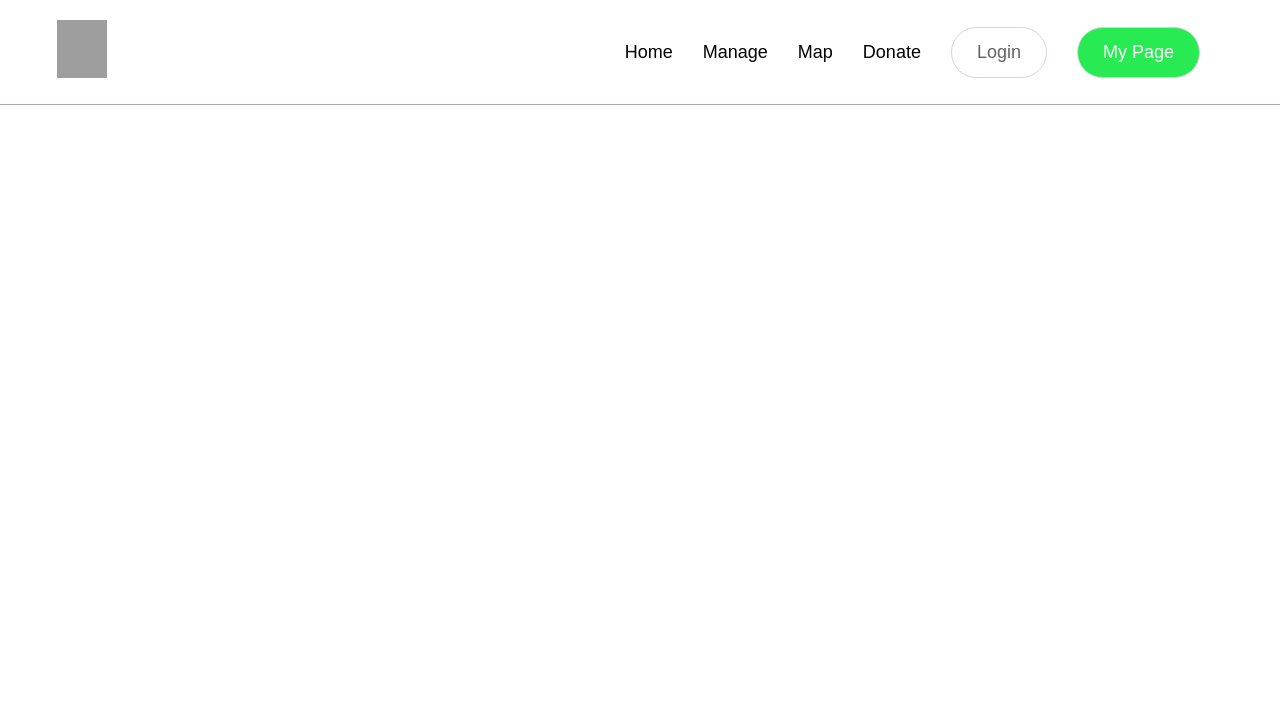
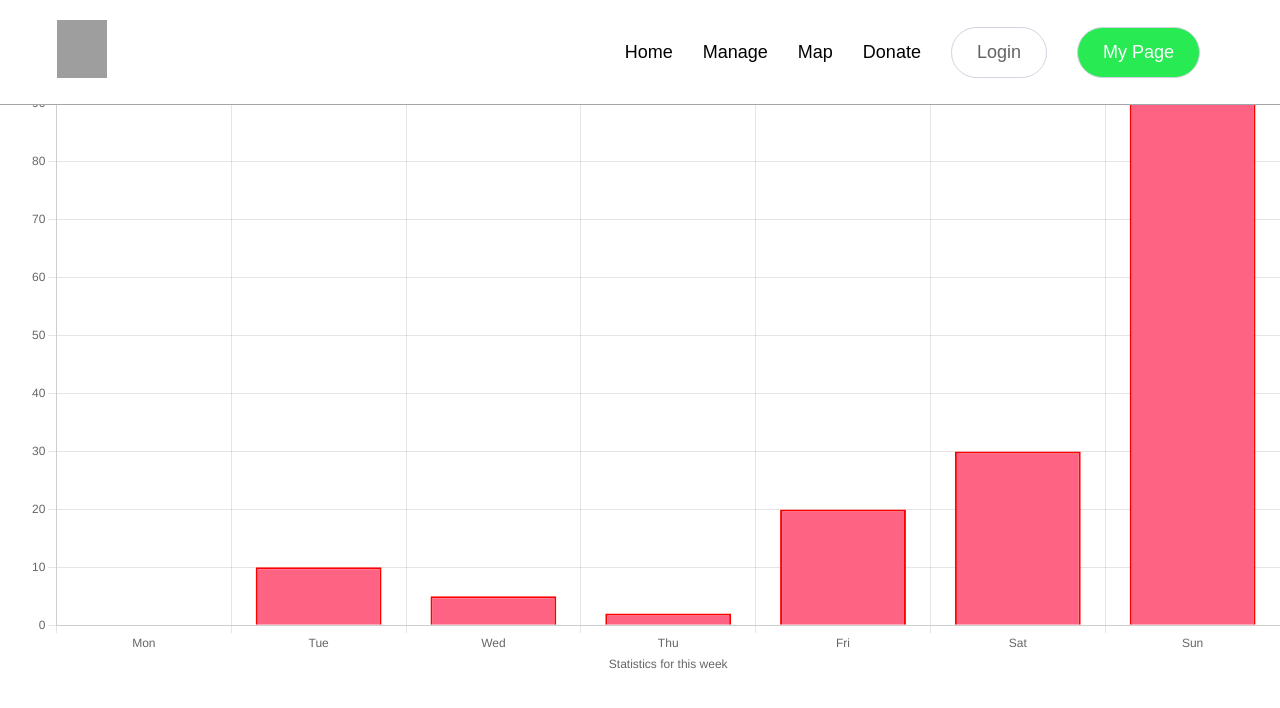
Before and after one commit to DrugEscape/DrugEscape-Frontend, a React (Vite) app: page /report in a window 1280 px wide. Shown: the top 708 px of the page. Built offline with nearby package versions, Linux system fonts and the light colour scheme; grey boxes are pictures that could not be loaded.

Commit message:
도표 띄우기

```diff
--- a/package.json
+++ b/package.json
@@ -11,7 +11,9 @@
   },
   "dependencies": {
     "@react-google-maps/api": "^2.19.2",
+    "chart.js": "^4.4.1",
     "react": "^18.2.0",
+    "react-chartjs-2": "^5.2.0",
     "react-dom": "^18.2.0",
     "react-router-dom": "^6.21.1"
   },
--- a/src/App.css
+++ b/src/App.css
@@ -98,6 +98,10 @@ html, body, #root{
   background-color:#28EA53;
   color:white;
 }
+#header-mypage >a{
+  text-decoration: none;
+  color: white;
+}
 #header-login1,#header-mypage:hover{
   cursor: pointer;
 }
--- a/src/App.tsx
+++ b/src/App.tsx
@@ -4,6 +4,7 @@ import Manage from './component/manage'
 import Home from './component/home'
 import Map from './component/Map'
 import Donate from './component/Donate'
+import Report from './component/report'
 import { BrowserRouter, Route, Routes} from 'react-router-dom'
 
 function App() {
@@ -19,6 +20,7 @@ function App() {
         <Route path='/manage' element={<Manage/>}></Route>
         <Route path='/map' element={<Map/>}></Route>
         <Route path='/donate' element={<Donate/>}></Route>
+        <Route path='/report' element={<Report/>}></Route>
       </Routes>
       </div>
     </div>
--- a/src/component/Donate.tsx
+++ b/src/component/Donate.tsx
@@ -1,6 +1,9 @@
+
+
 function Donate(){
     return(
         <>
+
         </>
     )
 }
--- a/src/component/Map.tsx
+++ b/src/component/Map.tsx
@@ -14,7 +14,7 @@ function Map(){
   googleMapsApiKey={import.meta.env.VITE_GOOGLE_MAPS_API_KEY}>
         <GoogleMap
           mapContainerStyle={mapStyles}
-          zoom={13}
+          zoom={7}
           center={defaultCenter}
         />
      </LoadScript>
--- a/src/component/header.tsx
+++ b/src/component/header.tsx
@@ -27,7 +27,9 @@ function Header(){
                         <Link to="/donate">Donate</Link>
                     </dt>
                     <button id="header-login1" >Login</button>
-                    <button id="header-mypage" >My Page</button>
+                    <button id="header-mypage" >
+                        <Link to="/report">My Page</Link>
+                    </button>
                   </ul>
                 </div>
 
--- /dev/null
+++ b/src/component/report.tsx
@@ -0,0 +1,57 @@
+import { Bar } from 'react-chartjs-2'; // Line을 Bar로 변경
+import { Chart, CategoryScale, LinearScale, PointElement, BarController, BarElement } from 'chart.js'; // LineElement를 BarController와 BarElement로 변경
+
+Chart.register(CategoryScale, LinearScale, PointElement, BarController, BarElement); // LineElement를 BarController와 BarElement로 변경
+
+function report() {
+    let data = {
+        labels: ['Mon', 'Tue', 'Wed', 'Thu', 'Fri', 'Sat', 'Sun'],
+        datasets: [
+            {
+                label: '일주일간 manage수치',
+                backgroundColor: 'rgb(255, 99, 132)',
+                data: [0, 10, 5, 2, 20, 30, 100],
+                borderColor: 'red',
+                borderWidth: 2,
+            },
+        ],
+    };
+
+    let options = {
+        scales: {
+            x: {
+                type: 'category' as const,
+                display: true,
+                title: {
+                    display: true,
+                    text: 'Statistics for this week'
+                }
+            },
+            y: {
+                type: 'linear' as const,
+                display: true,
+                title: {
+                    display: true,
+
+                }
+            }
+        }
+    };
+
+    return (
+        <>
+        <div id='report-content'>
+            <div id='report-title'>
+                <p id='report-title1'>Report</p>
+                <p id="report-title2">View a report on your efforts</p>
+            </div>
+          <div id='report-chart'>
+              <Bar data={data} options={options} />
+          </div>
+
+        </div>
+        </>
+    );
+}
+
+export default report;
--- /dev/null
+++ b/src/report.css
@@ -0,0 +1,38 @@
+html, body, *{
+    margin:0;
+    padding:0;
+
+}
+#report-content{
+    position:relative;
+    width:100%;
+    height:100%;
+    top:104px;
+
+}
+#report-chart{
+    position: absolute;
+    width:500px;
+    height:100%;
+    top:250px;
+    left:120px;
+}
+#report-title{
+    position: absolute;
+    top:90px;
+    left:50%;
+    transform: translateX(-50%);
+}
+#report-title1{
+    font-family:DM Sans;
+    font-weight: 700;
+    color:#28EA53;
+    font-size: 24px;
+}
+#report-title2{
+    font-family:DM Sans;
+    font-weight: 400;
+    font-size: 14px;
+    color:#9795B5;
+    line-height: 30px;
+}
```
Also changed, not shown: src/donate.css (added), 1 other file (tests, documents, lock files or other folders).
